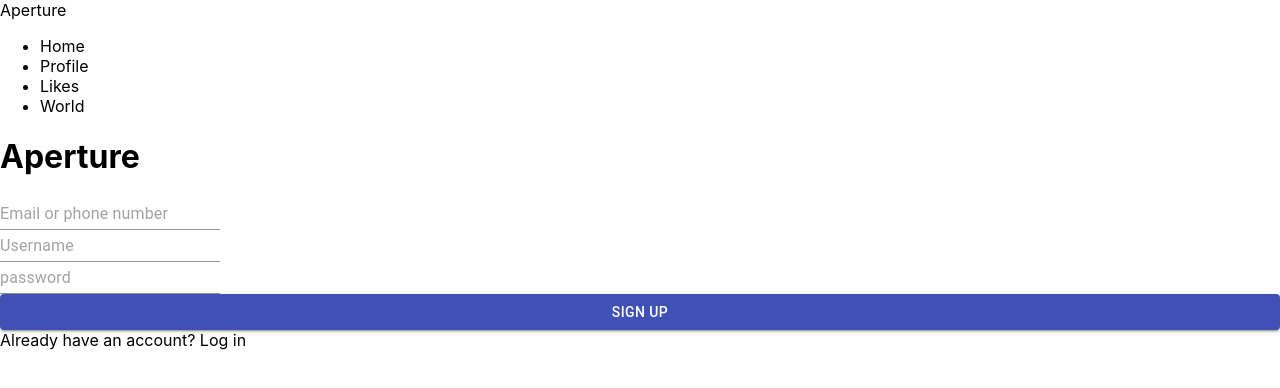
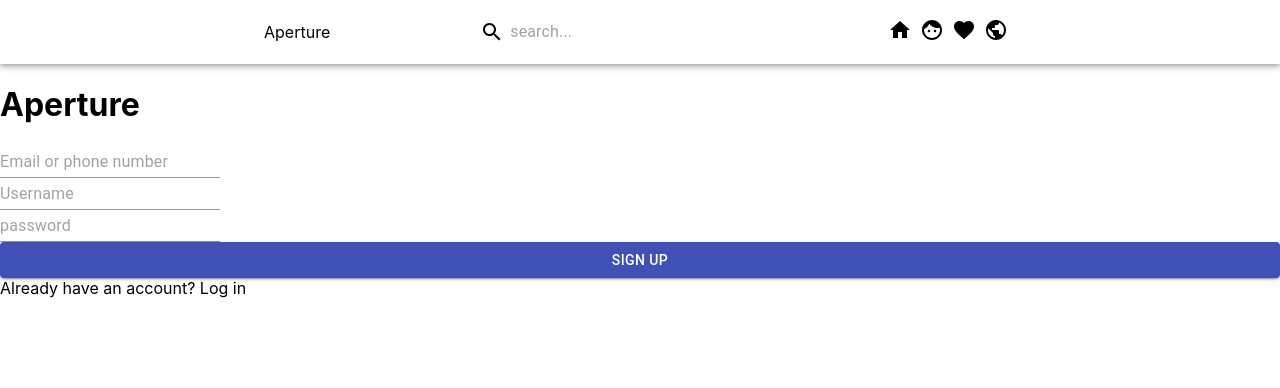
Before and after one commit to madelinekay/aperture, a Next.js app: page /signup in a window 1280 px wide. Shown: the top 388 px of the page. Built offline with nearby package versions, Linux system fonts and the light colour scheme; no server answers.

Commit message:
Finish profile

```diff
--- a/components/MainNavigation.tsx
+++ b/components/MainNavigation.tsx
@@ -1,25 +1,86 @@
 import { FC, useContext } from "react";
 import Link from "next/link";
 import UserContext from "../store/user-context";
+import { AppBar, Toolbar, makeStyles } from "@material-ui/core";
+import HomeIcon from "@material-ui/icons/Home";
+import FaceIcon from "@material-ui/icons/Face";
+import FavoriteIcon from "@material-ui/icons/Favorite";
+import PublicIcon from "@material-ui/icons/Public";
+import SearchIcon from "@material-ui/icons/Search";
+import InputBase from "@material-ui/core/InputBase";
+
+const useStyles = makeStyles((theme) => ({
+  appbar: {
+    background: "white",
+    color: "black",
+  },
+  toolbar: {
+    marginRight: 240,
+    marginLeft: 240,
+  },
+  menu: {
+    display: "flex",
+  },
+  title: {
+    width: "15%",
+  },
+  navItem: {
+    marginRight: theme.spacing(1),
+  },
+  search: {
+    position: "relative",
+    marginLeft: 150,
+    width: "100%",
+  },
+  searchIcon: {
+    height: "100%",
+    position: "absolute",
+    pointerEvents: "none",
+    display: "flex",
+    alignItems: "center",
+    justifyContent: "center",
+  },
+  input: {
+    marginLeft: 30,
+  },
+}));
 
 const MainNavigation: FC = () => {
   const { username } = useContext(UserContext);
+  const classes = useStyles();
   return (
-    <header>
-      <div>Aperture</div>
-      <nav>
-        <ul>
-          <li>
-            <Link href="/my-feed">Home</Link>
-          </li>
-          <li>
-            <Link href={"/" + username.toString()}>Profile</Link>
-          </li>
-          <li>Likes</li>
-          <li>World</li>
-        </ul>
-      </nav>
-    </header>
+    <AppBar position="sticky" className={classes.appbar}>
+      <Toolbar className={classes.toolbar}>
+        <div className={classes.title}>Aperture</div>
+        <div className={classes.search}>
+          <div className={classes.searchIcon}>
+            <SearchIcon />
+          </div>
+          <div className={classes.input}>
+            <InputBase placeholder="search..." />
+          </div>
+        </div>
+
+        <div className={classes.menu}>
+          <div className={classes.navItem}>
+            <Link href="/my-feed">
+              <HomeIcon />
+            </Link>
+          </div>
+          <div className={classes.navItem}>
+            <Link href={"/" + username.toString()}>
+              <FaceIcon />
+            </Link>
+          </div>
+          <div className={classes.navItem}>
+            <FavoriteIcon />
+          </div>
+          <div className={classes.navItem}>
+            <PublicIcon />
+          </div>
+        </div>
+      </Toolbar>
+    </AppBar>
   );
 };
 
```
Also changed, not shown: pages/[username].tsx (+53 -4 lines).
